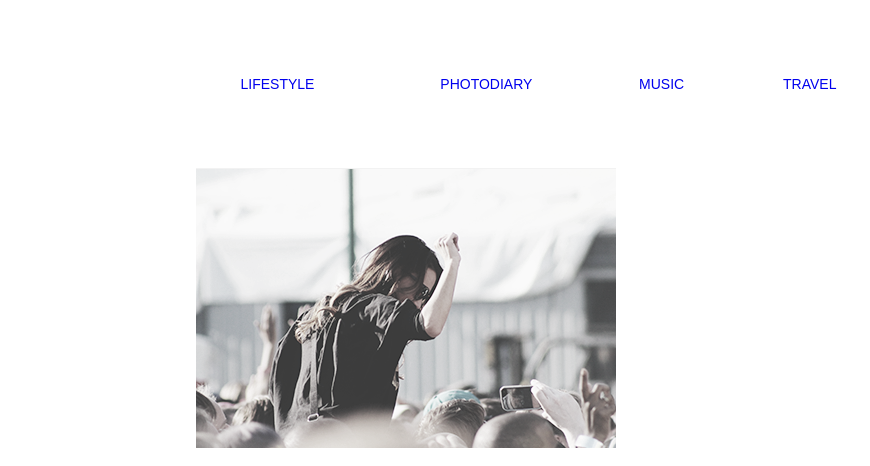
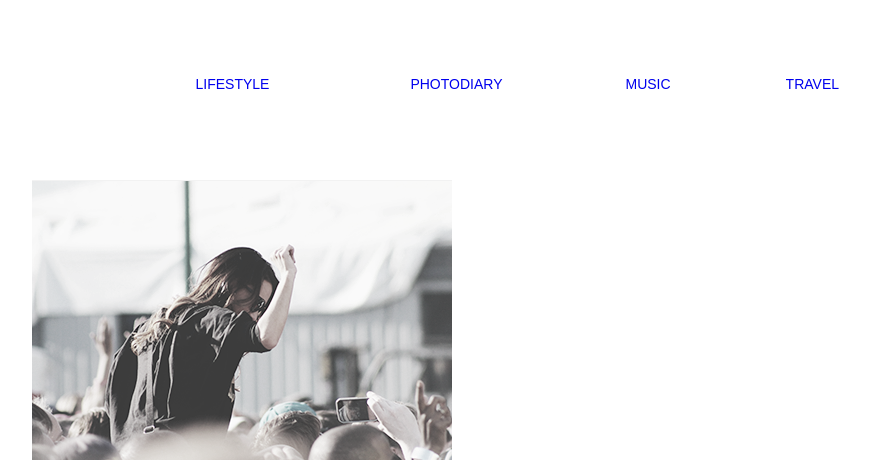
Before and after one commit to DShekhovtsov/goit-fe-course, a plain HTML site: page Module-2/index.html in a window 1280 px wide. Shown: the top 466 px of the page, without its empty margins (158-1028 px from the left). Drawn offline with Linux system fonts and the light colour scheme.

Commit message:
nav menu pos ?

```diff
--- a/Module-2/CSS/style.css
+++ b/Module-2/CSS/style.css
@@ -1,65 +1,66 @@
 body {
   padding: 0px; /* Поля вокруг текста */
-  margin: 0px; /* Выравниваем по центру */
+  margin: 0px auto; /* Выравниваем по центру */
   font-family: "Playfair Display Regular", sans-serif;
   font-size: 14px;
   line-height: 24px;
   font-style: normal;
+  width: 901px;
 }
 img {
   width: 420px;
   height: 280px;
 }
 header {
-  margin: 0px auto;
+  margin: 0px;
   padding: 0px;
 }
 
-.main-nav {
+nav.main-nav {
+  width: 901px;
   margin: 0px;
-  padding-top: 72px;
-  padding-left: 292px;
-  padding-right: 795px;
-  padding: 72px 164px;
-  width: 901px; /* Ширина элемента в пикселах */
-
-}
+  padding: 72px 0px;
+  font-size: 0px;
+  }
 
 ul {
  margin: 0px; /* Отступ слева в браузере IE и Opera */
  padding: 0px; /* Отступ слева в браузере Firefox, Safari, Chrome */
  list-style: none; /* Убираем маркеры */
  vertical-align: middle;
- text-align: center;
+ text-align: left;
  text-decoration: none;
- font-family: "Playfair Display", sans-serif;
- font-size: 14px;
- line-height: 24px;
+ color: #666666;
 }
 ul a:hover {
   color: #0099ff;
 }
 li {
-  display: inline;
+ margin: auto;
+  display: inline-block;
   color: #666666;
 }
 .main-menu-item-1 {
-
   margin-left: 164px;
-  margin-right: 122px;
 }
 .main-menu-item-2 {
-  margin-right: 103px;
+  margin-left: 121px;
   }
   .main-menu-item-3 {
-    margin-right: 95px;
-    }
+    margin-left: 103px;
+  }
     .main-menu-item-4 {
-      margin-left: calc;
+     margin-left: 95px;
     }
 
-    a {
-      text-decoration: none;
+    a {text-decoration: none;
+      position: relative;
+      display: block;
+      overflow: hidden;
+      transition: 0,7s all;
+      padding-right: 20px;
+      font-size: 14px;
+
     }
 
 main{
@@ -67,8 +68,7 @@ main{
   margin: 0px auto;
 }
 section {
-  margin-left: 164px;
-  margin-right: 58px;
+  margin: 0px;
 }
 
 .block-1 {
```
